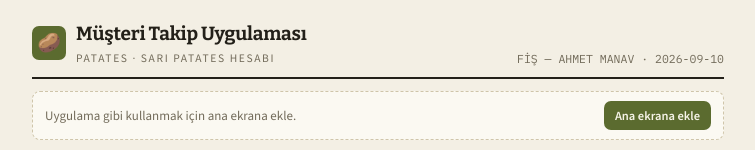
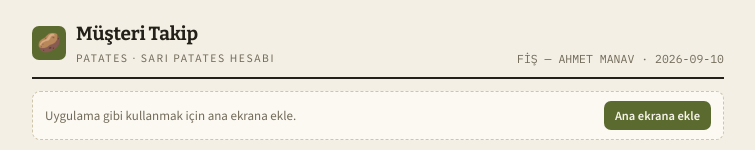
Before and after one commit to alimuratsubasi2-maker/patates-takip, a plain HTML site: page index.html in a window 1280 px wide. Shown: the top 150 px of the page, without its empty margins (262-1017 px from the left). Drawn offline with nearby package versions, Linux system fonts and the light colour scheme; a script that the page names is missing.

Commit message:
rename to Musteri Takip (index.html)

```diff
--- a/index.html
+++ b/index.html
@@ -3,7 +3,7 @@
 <head>
 <meta charset="utf-8">
 <meta name="viewport" content="width=device-width, initial-scale=1, viewport-fit=cover">
-<title>Müşteri Takip Uygulaması</title>
+<title>Müşteri Takip</title>
 <meta name="description" content="Müşteri bazında patates ve sarı patates sipariş, gelen kilo ve hesap takibi.">
 <meta name="theme-color" content="#5b6b2f">
 <meta name="apple-mobile-web-app-capable" content="yes">
@@ -144,7 +144,7 @@ tfoot td.diff{color:var(--flag);}
     <div class="mark">
       <div class="glyph" aria-hidden="true">🥔</div>
       <div>
-        <h1>Müşteri Takip Uygulaması</h1>
+        <h1>Müşteri Takip</h1>
         <p>Patates &middot; sarı patates hesabı</p>
       </div>
     </div>
```
